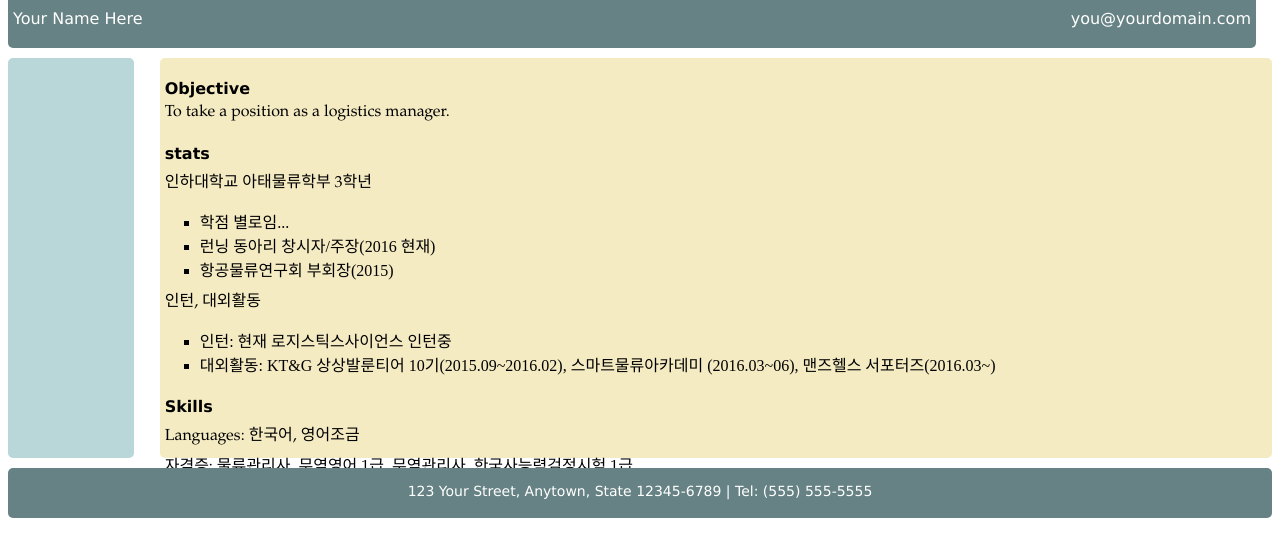
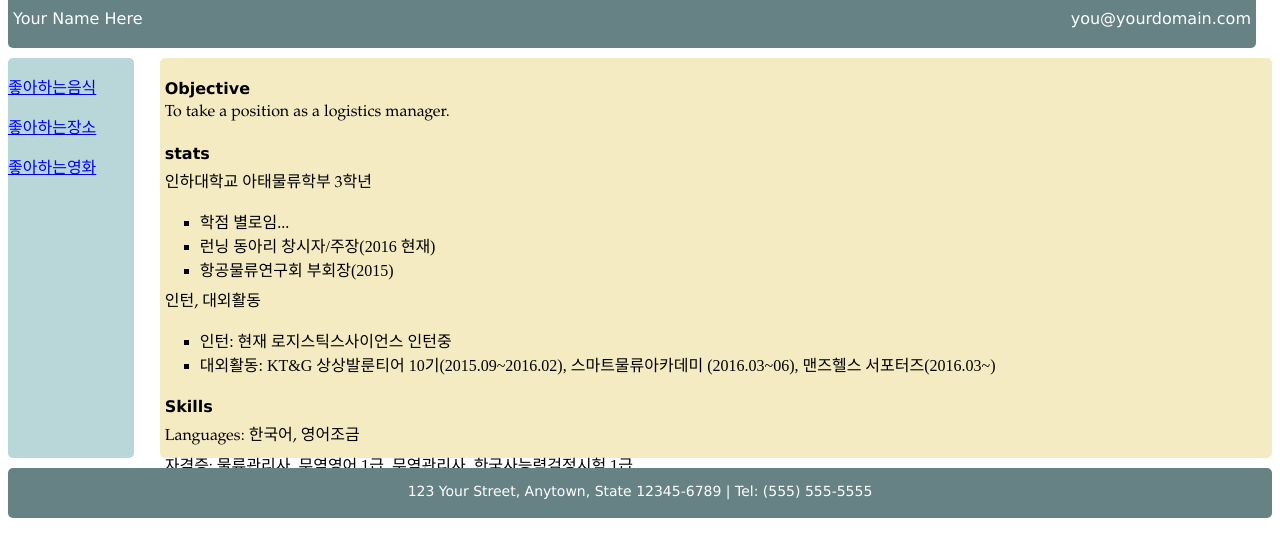
Before and after one commit to zahhh/zahhh.github.io, a plain HTML site: page index.html in a window 1280 px wide. Drawn offline with Linux system fonts and the light colour scheme.

Commit message:
Update index.html

```diff
--- a/index.html
+++ b/index.html
@@ -10,7 +10,11 @@
 			<p id="name">Your Name Here</p>
 			<a href="mailto:you@yourdomain.com"><p id="email">you@yourdomain.com</p></a>
 		</div>
-		<div class="left"></div>
+		<div class="left">
+		<p><a href="food.html" class="menu ">좋아하는음식</a></p>
+<p><a href="place.html" class="menu">좋아하는장소</a></p>
+<p><a href="movie.html" class="menu">좋아하는영화</a></p>
+	</div>
 		<div class="right">
 			<h4>Objective</h4>
 			<p>To take a position as a logistics manager.</p>
```
